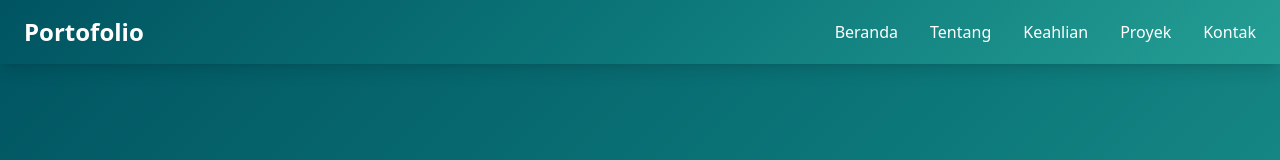
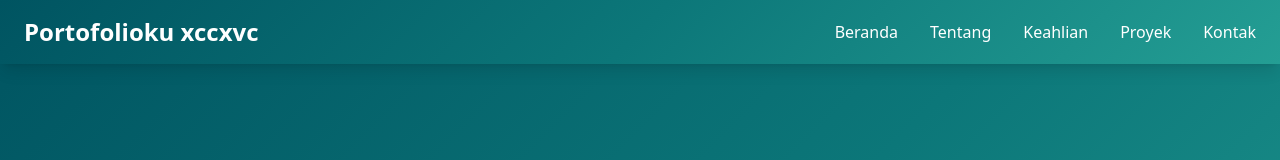
Before and after one commit to maulanadzikrillah226-cmd/RPL, a plain HTML site: page index.html in a window 1280 px wide. Shown: the top 160 px of the page. Drawn offline with nearby package versions, Linux system fonts and the light colour scheme.

Commit message:
update nama

```diff
--- a/index.html
+++ b/index.html
@@ -69,7 +69,7 @@
     <nav class="gradient-bg text-white fixed w-full top-0 z-50 shadow-lg">
         <div class="container mx-auto px-6 py-4">
             <div class="flex justify-between items-center">
-                <div class="text-2xl font-bold">Portofolio</div>
+                <div class="text-2xl font-bold">Portofolioku xccxvc</div>
                 <div class="hidden md:flex space-x-8">
                     <a href="#home" class="hover:text-[#3BC1A8] transition">Beranda</a>
                     <a href="#about" class="hover:text-[#3BC1A8] transition">Tentang</a>
```
